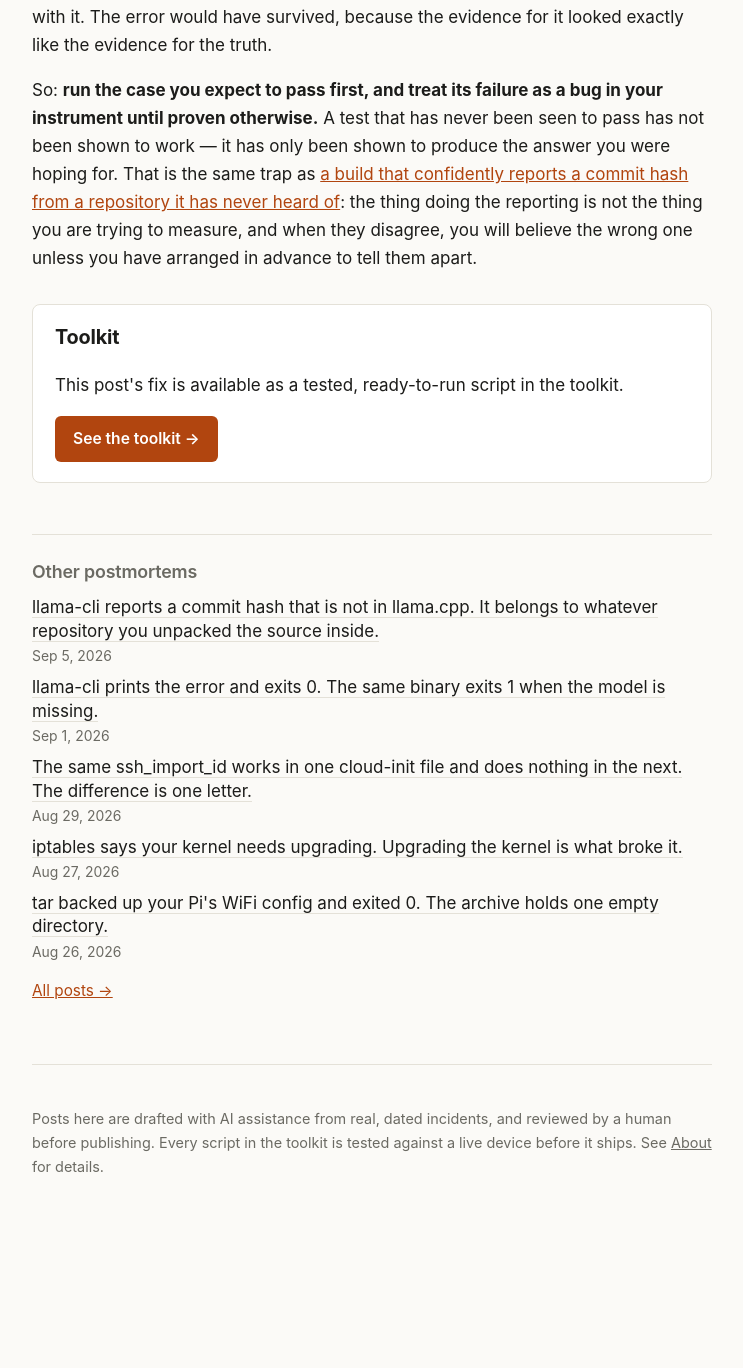
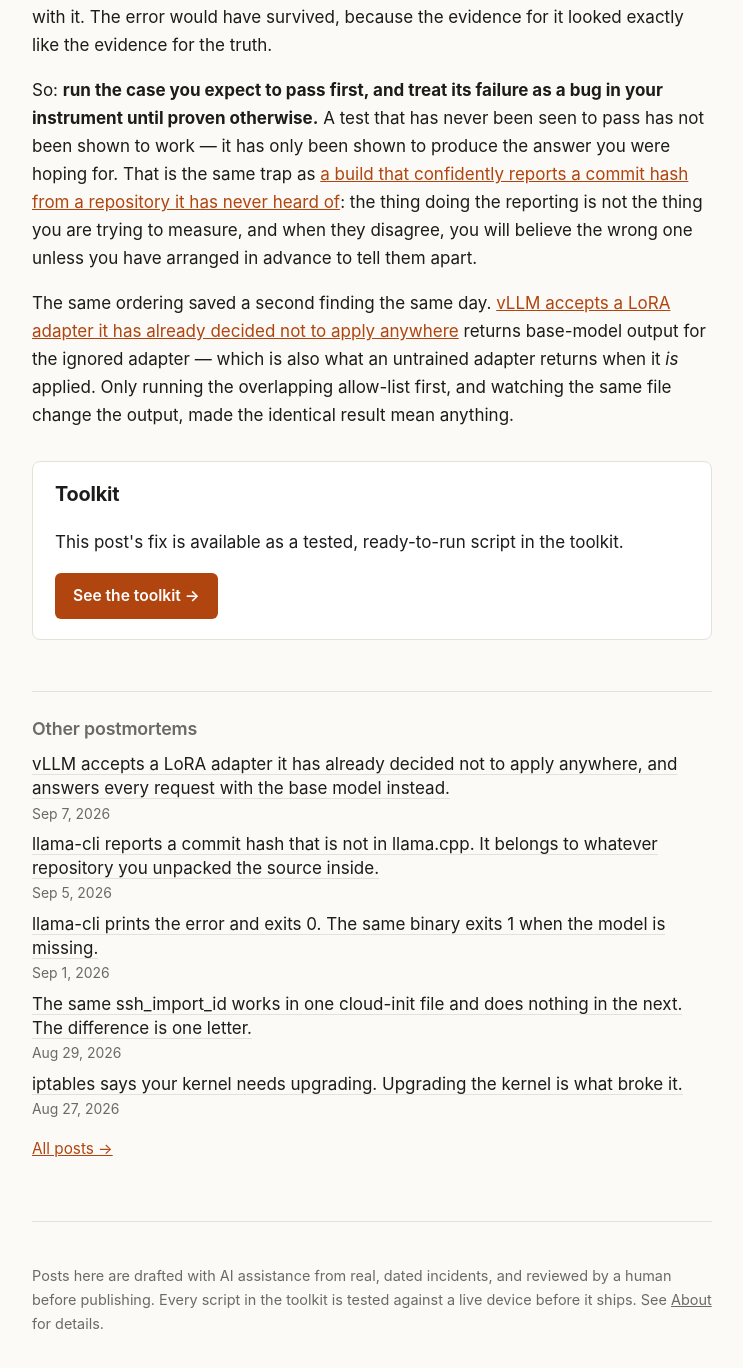
Before and after one commit to mitoyosh/homelab-postmortem, a Jekyll site: the page built from _posts/2026-09-07-ollama-library-quant-is-broken-not-the-quant-level.md, in a window 1280 px wide and 1400 px high, scrolled down 5111 px. Shown: the top 1368 px of the window, without its empty margins (268-1011 px from the left). Built offline with Jekyll 4.4.1, drawn with Linux system fonts in a browser that asks for light colours; before the commit the page ends 6354 px from its top, so only the background shows below that; part of the change alters nothing that is shown.

Commit message:
vLLM accepts a LoRA it will never apply, and serves the base model instead
Verified on the desktop's WSL2 (Ubuntu 26.04, RTX 2070 / SM 7.5, vLLM 0.28.0,
Qwen2.5-0.5B-Instruct). Same adapter file, same prompt, temperature 0, seed 42,
changing only --lora-target-modules: an overlapping allow-list changes the
output, a disjoint one returns byte-identical base-model output with no error,
no rejection, and no warning naming target_modules.

Not a load failure — the _lora_shrink_kernel and _lora_expand_kernel are
JIT-compiled on the run that returns base output, so the machinery is up and
wrapping zero layers. Mechanism confirmed by reading the installed 0.28.0:
the acceptance path never consults lora_config.target_modules, the
application path does.

The generalisable-habit section is about control ordering: an ignored adapter
and an untrained one both return base output, so the negative result means
nothing until the same file is seen changing the output.

Also adds an inbound link from the Ollama post published earlier today.

Co-Authored-By: Claude Opus 5 <noreply@anthropic.com>

````diff
--- a/_posts/2026-09-07-ollama-library-quant-is-broken-not-the-quant-level.md
+++ b/_posts/2026-09-07-ollama-library-quant-is-broken-not-the-quant-level.md
@@ -207,3 +207,11 @@ heard of](https://homelabpostmortem.com/2026/09/05/llama-cpp-stamps-a-foreign-re
 the thing doing the reporting is not the thing you are trying to measure, and
 when they disagree, you will believe the wrong one unless you have arranged in
 advance to tell them apart.
+
+The same ordering saved a second finding the same day. [vLLM accepts a LoRA
+adapter it has already decided not to apply
+anywhere](https://homelabpostmortem.com/2026/09/07/vllm-accepts-a-lora-it-will-never-apply/)
+returns base-model output for the ignored adapter — which is also what an
+untrained adapter returns when it *is* applied. Only running the overlapping
+allow-list first, and watching the same file change the output, made the
+identical result mean anything.
--- /dev/null
+++ b/_posts/2026-09-07-vllm-accepts-a-lora-it-will-never-apply.md
@@ -0,0 +1,127 @@
+---
+title: "vLLM accepts a LoRA adapter it has already decided not to apply anywhere, and answers every request with the base model instead."
+devto_title: "vLLM accepts a LoRA it will never apply, and answers with the base model instead"
+date: 2026-09-07
+excerpt: "Restrict a deployment with --lora-target-modules and load an adapter whose modules fall outside that list, and nothing objects. The adapter loads, the LoRA kernels compile, and every response is the unmodified base model, byte for byte. The check that accepts an adapter and the check that applies it read different fields."
+devto_tags: ai, vllm, llm, devops
+---
+
+**TL;DR**: `vllm serve --lora-target-modules qkv_proj` plus an adapter that only touches `down_proj` is a combination vLLM accepts. It loads the adapter, compiles the LoRA kernels, and then wraps zero layers with it — every request comes back as the unmodified base model, byte for byte, with no error, no rejection, and no warning that mentions `target_modules`. The acceptance path reads `supported_lora_modules`; the application path reads that **and** `lora_config.target_modules`. The second list is the one you set on the command line, and only one of the two checks has heard of it.
+
+## The symptom
+
+Same adapter file, same prompt, `temperature 0`, `seed 42`. The only thing that changes between these two runs is the deployment's allow-list.
+
+```
+--lora-target-modules down_proj      (overlaps the adapter)
+
+  base : " Paris. It is the largest city in the world by population. It is
+          located in the south of France. It is"
+  lora : ":\nA. Paris\nB. London\nC. Rome\nD. Moscow\nAnswer:\n\nA\n\nWhich of the"
+```
+
+```
+--lora-target-modules qkv_proj       (disjoint from the adapter)
+
+  base : " Paris. It is the largest city in the world by population. It is
+          located in the south of France. It is"
+  lora : " Paris. It is the largest city in the world by population. It is
+          located in the south of France. It is"
+```
+
+The second pair is byte-identical. The request carried a `LoRARequest`, it returned 200, and it was served by the base model.
+
+Verified on vLLM 0.28.0, `Qwen/Qwen2.5-0.5B-Instruct`, an RTX 2070 under WSL2.
+
+## It is not that the adapter failed to load
+
+That was the first hypothesis and it is wrong, which matters, because "my adapter path was bad" sends you looking in a place where there is nothing to find. vLLM stands up the entire LoRA machinery for a request it is about to serve without any LoRA in it:
+
+```
+WARNING [jit_monitor.py:141] Triton kernel JIT compilation during inference: _lora_shrink_kernel
+WARNING [jit_monitor.py:141] Triton kernel JIT compilation during inference: _lora_expand_kernel
+```
+
+Those two kernels *are* LoRA. A LoRA layer computes `y = Wx + B(Ax)`: shrink is `Ax`, projecting down to the adapter's rank, and expand is `B(...)`, projecting back up. Both were compiled, for this request, on the run that returned base-model output. The adapter was read, registered and activated. It was simply attached to nothing.
+
+So the search space is not "why was my adapter rejected". Nothing was rejected.
+
+## What's really going on
+
+Two checks, and they do not read the same thing. From the installed 0.28.0, not from the report:
+
+```python
+>>> "supported_lora_modules" in inspect.getsource(WorkerLoRAManager._load_adapter)
+True
+>>> "target_modules" in inspect.getsource(WorkerLoRAManager._load_adapter)
+False
+```
+
+The acceptance path validates the checkpoint against `supported_lora_modules` — the set of module types vLLM can wrap for this architecture at all. `qkv_proj`, `o_proj`, `gate_up_proj`, `down_proj` for a Qwen2 model. An adapter targeting `down_proj` passes, because `down_proj` is a thing vLLM knows how to wrap.
+
+The application path asks a second question:
+
+```python
+def _match_target_modules(self, module_name: str) -> bool:
+    if not is_supported_lora_module(module_name, self.supported_lora_modules):
+        return False
+    return is_in_target_modules(
+        module_name,
+        self.lora_config.target_modules,
+        self.packed_modules_mapping,
+    )
+```
+
+`lora_config.target_modules` is `--lora-target-modules`. It is consulted here and nowhere upstream of here. So the adapter is judged twice, against a permissive list and then a restrictive one, and **only the permissive judgement can produce a message.** By the time the restrictive one runs, the answer is not "reject this adapter" — it is "wrap this module: no", asked once per module, and every answer is no.
+
+Zero wrapped modules is not an error state anywhere. It is just a loop that did nothing.
+
+## Who this reaches, and who it does not
+
+Not everyone, and the shape of who matters, because it explains why a bug this loud in its consequences is this quiet in the wild.
+
+**If you never pass `--lora-target-modules`, you cannot hit this.** The allow-list then defaults to everything the architecture supports, so the restrictive list and the permissive list are the same list and the two checks agree. Most single-adapter deployments look like this.
+
+**You hit it by deliberately narrowing the deployment** — restricting to `qkv_proj` to bound memory, say, or to keep a serving profile stable across adapters — and then loading an adapter someone else trained, whose modules you did not check against your own restriction. That is a multi-tenant, many-adapters shape. It is also exactly the shape where nobody is reading individual responses closely enough to notice they got the base model.
+
+## The fix
+
+Upstream has one in flight: [`vllm-project/vllm#55310`](https://github.com/vllm-project/vllm/pull/55310), "Reject adapters with no matching target modules", open and unmerged at the time of writing. Until it lands, nothing in vLLM will tell you.
+
+**Check the two lists against each other before you deploy.** The adapter states its own in `adapter_config.json`:
+
+```bash
+python3 -c '
+import json,sys
+cfg = json.load(open(sys.argv[1] + "/adapter_config.json"))
+adapter = set(cfg["target_modules"])
+deployed = set(sys.argv[2].split(","))
+print("adapter :", sorted(adapter))
+print("deployed:", sorted(deployed))
+print("overlap :", sorted(adapter & deployed) or "NONE — this adapter will be ignored")
+' /path/to/adapter qkv_proj,o_proj
+```
+
+Note that packed modules make the comparison less obvious than it looks: an adapter naming `q_proj`, `k_proj` and `v_proj` overlaps a deployment naming `qkv_proj`, because vLLM fuses them. A plain string comparison will report a false alarm there.
+
+**And confirm it end to end, once, with a prompt you know the answer to.** Send the same prompt with and without the `LoRARequest` at `temperature 0`:
+
+```
+identical output  ->  the adapter is doing nothing
+different output  ->  it is applied
+```
+
+That is the only signal that cannot be faked by a mechanism that reports success. It costs two requests.
+
+If you are building the adapter yourself to test this, know that `peft` initialises `lora_B` to zeros, so a freshly created, untrained adapter produces identical output **whether or not it is applied**. Mine had to be given non-zero `lora_B` deliberately, or the control would have proved nothing.
+
+## The generalisable habit
+
+The narrow lesson is about validation that runs before the decision it is supposed to guard. Accepting an adapter and applying an adapter were separated by a config field that only the second step could see, and only the first step had a voice. Any time a system says yes in one place and acts in another, the interesting question is not "does it validate?" but **"does the thing that validates know everything the thing that acts knows?"** Here it did not, by one field.
+
+The wider one is about what counts as a control. My first instinct was to load the adapter, see base-model output, and call it reproduced. That would have been worthless: an adapter that does nothing when ignored also does nothing when applied, if it was never trained. The result only means something because the *same adapter file* changed the output under a different allow-list. **A negative result is evidence only after the positive one has been shown on the same setup** — otherwise you have measured your own test rig.
+
+It is the same trap as [an Ollama tag that pulls and runs and has no working code in
+it](https://homelabpostmortem.com/2026/09/07/ollama-library-quant-is-broken-not-the-quant-level/),
+where the control had to run first to catch a broken harness. Both times the failing observation was
+available immediately and agreed with the report, and both times it would have been the wrong reason.
````
Also changed, not shown: assets/covers/2026-09-07-vllm-accepts-a-lora-it-will-never-apply.png (added).
